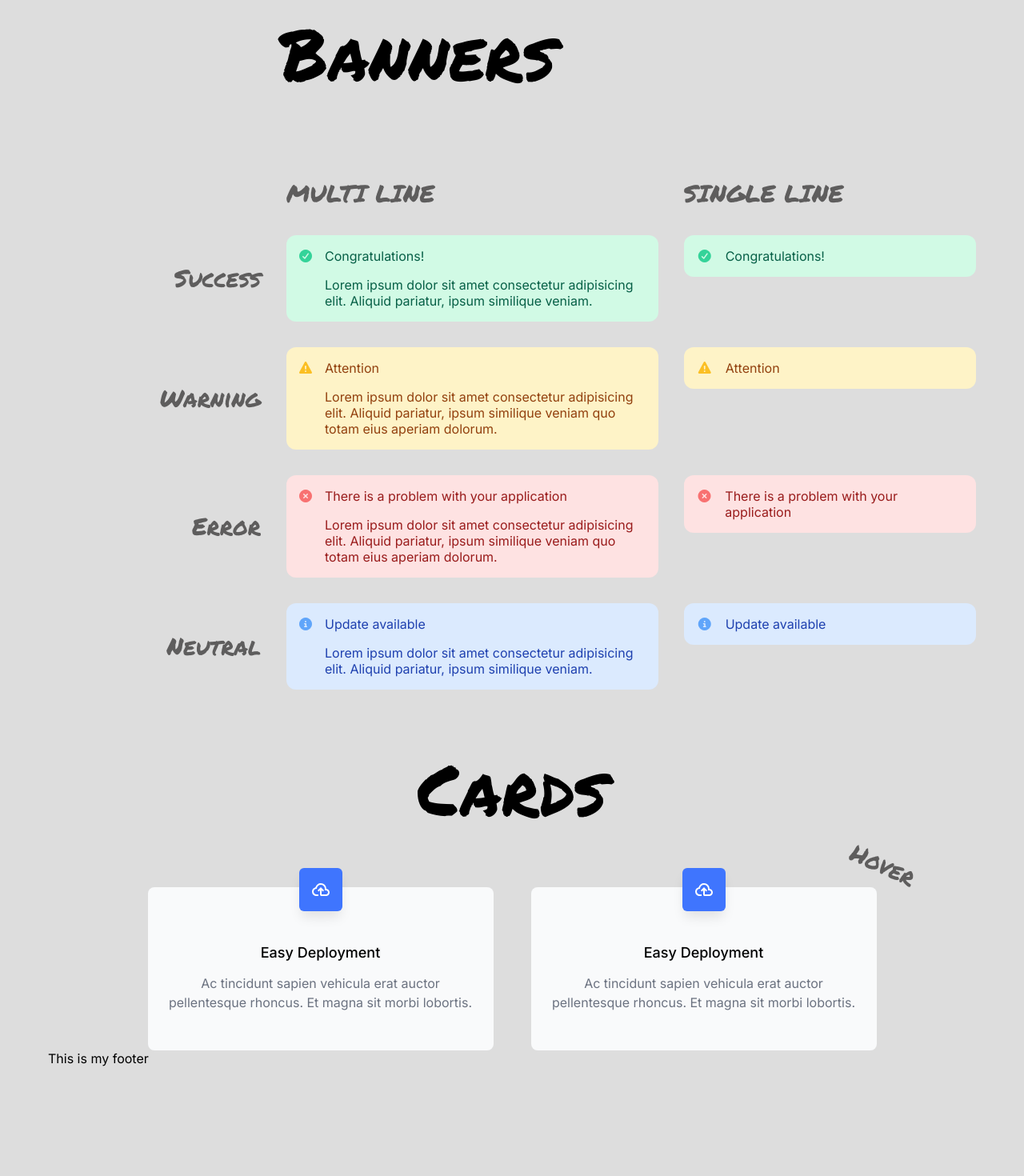
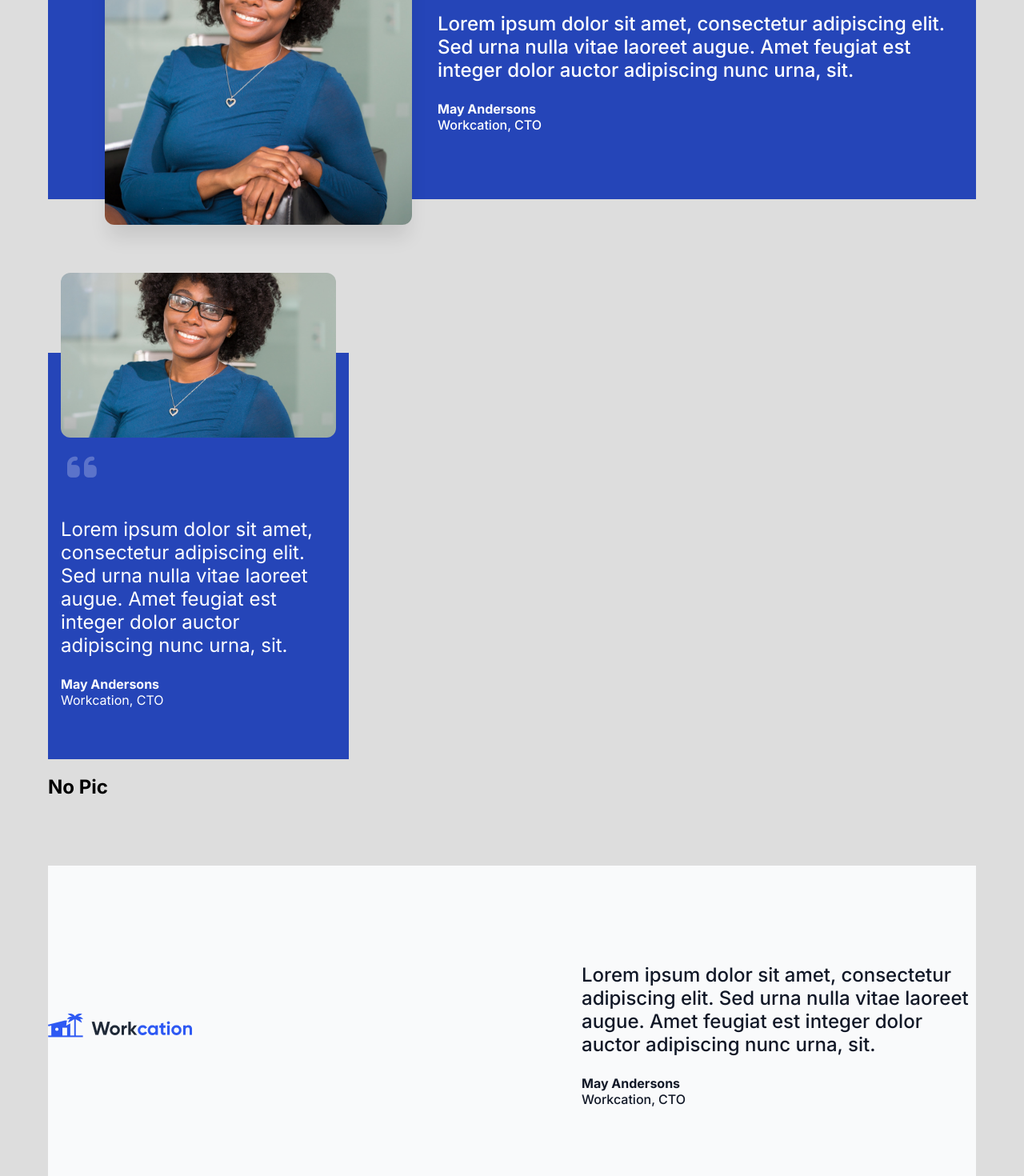
Before and after one commit to DracFiendMG/component-library-pp, a React (Vite) app: page / in a window 1280 px wide. Shown: the part 600-2070 px from the top of the page at 80% size. Before the commit the page ends 1933 px from the top, so only its background shows below. Built offline with nearby package versions, Linux system fonts and the light colour scheme.

Commit message:
chore: clean up code structure and remove unused code blocks

```diff
--- a/App.jsx
+++ b/App.jsx
@@ -2,11 +2,13 @@ import BadgeContainer from "./components/Badge/BadgeContainer";
 import BannerContainer from "./components/Banner/BannerContainer";
 import CardContainer from "./components/Card/CardContainer";
 import Footer from "./components/Footer/Footer";
+import TestimonialContainer from "./components/Testimonial/TestimonialContainer";
 
 
 export default function App() {
     return (
         <>
+            <TestimonialContainer />
             <BadgeContainer />
             <BannerContainer />
             <CardContainer />
--- a/components/Testimonial/Testimonial.jsx
+++ b/components/Testimonial/Testimonial.jsx
@@ -1,7 +1,23 @@
-export default function Testimonial() {
+import profile from "../../assets/profile.jpg"
+import logo from "../../assets/logo.png"
+
+export default function Testimonial({ display }) {
+    const imageSrc = display.includes('no-pic') ? logo : profile
+    let imageClass = 'profile'
+    if (imageSrc === logo) {
+        imageClass = 'logo'
+    }
+
     return (
-        <div>
-            Testimonial
+        <div className={`${display}`}>
+            {/* { !display.includes('no-pic') && <img src={profile} alt="profile" /> } */}
+            <img className={imageClass} src={imageSrc} alt="profile" />
+            <div className="testimonial-content">
+                { !display.includes('no-pic') && <i class="fa-solid fa-quote-right"></i> }
+                <p>Lorem ipsum dolor sit amet, consectetur adipiscing elit. Sed urna nulla vitae laoreet augue. Amet feugiat est integer dolor auctor adipiscing nunc urna, sit. </p>
+                <span className="name">May Andersons</span>
+                <span>Workcation, CTO</span>
+            </div>
         </div>
     )
 }
--- a/components/Testimonial/TestimonialContainer.jsx
+++ b/components/Testimonial/TestimonialContainer.jsx
@@ -3,7 +3,17 @@ import Testimonial from "./Testimonial";
 export default function TestimonialContainer() {
     return (
         <div>
-            <Testimonial />
+            <h1>Testimonials</h1>
+            <div className="testimonial-row">
+                <h2>With Pic</h2>
+                <Testimonial display="testimonial-web with-pic"/>
+                <Testimonial display="testimonial-mobile with-pic" />
+            </div>
+            <div className="testimonial-row">
+                <h2>No Pic</h2>
+                <Testimonial display="testimonial-web no-pic"/>
+                <Testimonial display="testimonial-mobile no-pic" />
+            </div>
         </div>
     )
 }
--- a/style.css
+++ b/style.css
@@ -233,3 +233,91 @@ h1 {
     color: #6B7280;
     line-height: 24px;
 }
+
+.testimonial-container {
+
+}
+
+.testimonial-row {
+    display: flex;
+    flex-direction: column;
+    gap: 64px;
+}
+
+.testimonial-mobile {
+    display: flex;
+    flex-direction: column;
+    align-items: center;
+    max-width: 376px;
+    background-color: #2545B8;
+}
+
+.with-pic {
+    margin-top: 128px;
+}
+
+.testimonial-mobile > .profile {
+    width: 344;
+    height: 206;
+    border-radius: 12px;
+    object-fit: cover;
+    margin-top: -100px;
+}
+
+.testimonial-mobile > .testimonial-content {
+    display: flex;
+    flex-direction: column;
+    padding: 16px 16px 64px 16px;
+    font-size: 24px;
+    color: #FFFFFF;
+}
+
+.testimonial-web {
+    position: relative;
+    background-color: #2545B8;
+    display: flex;
+    align-items: center;
+    font-weight: 500;
+    color: #FFFFFF;
+    min-height: 400px;
+}
+
+.testimonial-web > .profile {
+    position: absolute;
+    left: 71;
+    width: 384px;
+    height: 464px;
+    object-fit: cover;
+    box-shadow: 0px 20px 25px -5px #0000001A;
+    border-radius: 12px;
+}
+
+.testimonial-web > .testimonial-content {
+    display: flex;
+    flex-direction: column;
+    margin-left: 487px;
+    font-size: 24px;
+}
+
+.testimonial-content > span {
+    font-size: 16px;
+}
+
+.testimonial-content > .name {
+    font-weight: 700;
+}
+
+.no-pic {
+    background-color: #F9FAFB;
+    color: #111827;
+}
+
+.fa-quote-right {
+    font-size: 42px;
+    color: #FFFFFF40;
+    rotate: 180deg;
+}
+
+.logo {
+    width: 180px;
+}
```
Also changed, not shown: assets/logo.png (added), assets/profile.jpg (added).
